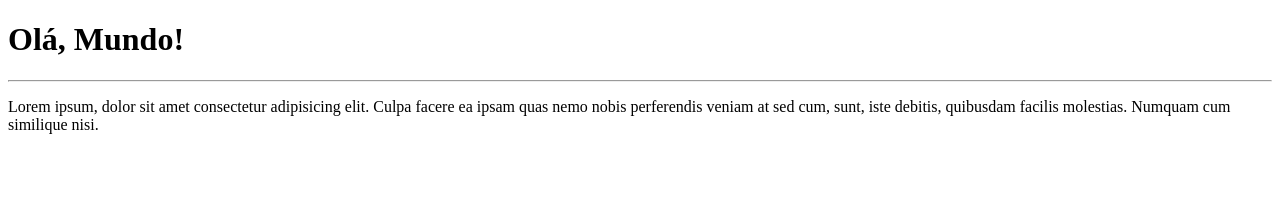
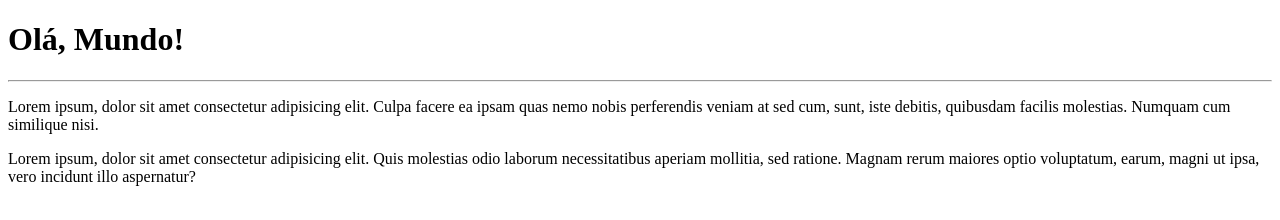
Before and after one commit to Geison-Israel/Ola-Mundo, a plain HTML site: page site_exemplo/index.html in a window 1280 px wide. Drawn offline with Linux system fonts and the light colour scheme.

Commit message:
Adicionei um paragrafo.

```diff
--- a/site_exemplo/index.html
+++ b/site_exemplo/index.html
@@ -10,6 +10,7 @@
     <h1>Olá, Mundo!</h1>
     <hr>
     <p>Lorem ipsum, dolor sit amet consectetur adipisicing elit. Culpa facere ea ipsam quas nemo nobis perferendis veniam at sed cum, sunt, iste debitis, quibusdam facilis molestias. Numquam cum similique nisi.</p>
+    <p>Lorem ipsum, dolor sit amet consectetur adipisicing elit. Quis molestias odio laborum necessitatibus aperiam mollitia, sed ratione. Magnam rerum maiores optio voluptatum, earum, magni ut ipsa, vero incidunt illo aspernatur?</p>
 
   </body>
 </html>
```
